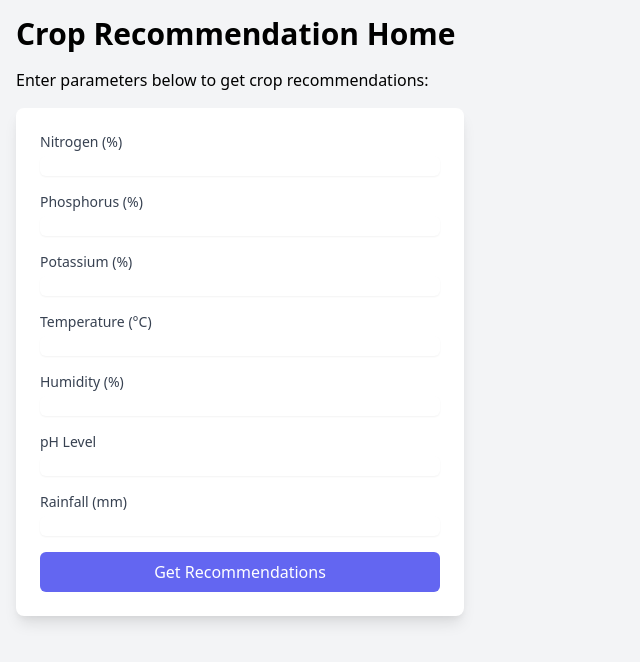
After one commit to AaryanPalve5/FarmBuddy, a Flask app: page /crop_home in a window 1280 px wide. The commit adds this page. Shown: the top 662 px of the page, without its empty margins (0-640 px from the left). Run offline with Flask 3, Linux system fonts and the light colour scheme; parts of the project's set-up code (start-up, migrations or seed data) failed here and were passed over.

Commit message:
new model added

```diff
--- a/app.py
+++ b/app.py
@@ -1,28 +1,45 @@
-from flask import Flask, request, render_template, redirect, url_for
+from flask import Flask, request, render_template
 import pandas as pd
+from sklearn.preprocessing import LabelEncoder
 import joblib
 import os
+import bz2
+import pickle
 
 app = Flask(__name__)
 
-# Load the datasets
+# Load the datasets for crop suitability
 districts_df = pd.read_csv('maharashtra_districts_nutrients.csv')
 crops_df = pd.read_csv('maharashtra_crops_nutrients.csv')
 
-# Load the model
+# Load the crop suitability model
 model_path = 'crop_suitability_model.pkl'
 if os.path.exists(model_path):
-    model = joblib.load(model_path)
+    crop_suitability_model = joblib.load(model_path)
 else:
-    model = None
-    print("Model not found. Please ensure 'crop_suitability_model.pkl' exists.")
+    crop_suitability_model = None
+    print("Crop Suitability Model not found. Please ensure 'crop_suitability_model.pkl' exists.")
 
+# Load the crop recommendation model
+def decompress_pickle(file):
+    with bz2.BZ2File(file, 'rb') as data:
+        return pickle.load(data)
+
+crop_recommendation_model = decompress_pickle('models\\crop_recommendation_model.pbz2')
+
+# Load dataset and fit label encoder for crop recommendation
+df = pd.read_csv("Dataset/Crop_recommendation.csv", encoding='utf-8')
+label_encoder = LabelEncoder()
+label_encoder.fit(df['label'])
+
+# Fertilizers dictionary for crop suitability
 fertilizers = {
     'Nitrogen': 'Urea',
     'Phosphorus': 'Single Super Phosphate (SSP)',
     'Potassium': 'Muriate of Potash (MOP)'
 }
 
+# Function to suggest fertilizers based on nutrient gap for crop suitability
 def suggest_fertilizers(nutrient_gap):
     suggestions = {}
     for nutrient, gap in nutrient_gap.items():
@@ -49,7 +66,7 @@ def predict():
     # Debug logging
     print(f"Received district: {district}, crop: {crop}")
 
-    if model:
+    if crop_suitability_model:
         district_data = districts_df[districts_df['District'].str.lower() == district]
         crop_data = crops_df[crops_df['Crop'].str.lower() == crop]
 
@@ -69,7 +86,7 @@ def predict():
                 district_data['Potassium']
             ]], columns=['Nitrogen_district', 'Phosphorus_district', 'Potassium_district'])
 
-            is_suitable = model.predict(input_data)[0]
+            is_suitable = crop_suitability_model.predict(input_data)[0]
 
             if is_suitable:
                 result = f"The crop '{crop}' is suitable for the district '{district}'."
@@ -87,9 +104,44 @@ def predict():
                     suggestions = suggest_fertilizers(nutrient_gap)
                     result = f"The crop '{crop}' is not suitable for the district '{district}' due to nutrient deficiencies. Suggested fertilizers: {suggestions}"
     else:
-        result = "Model not loaded."
+        result = "Crop Suitability Model not loaded."
 
     return render_template('result.html', result=result)
 
+@app.route('/crop_home')
+def crop_home():
+    return render_template('crop_home.html')
+
+@app.route('/crop_index')
+def crop_index():
+    return render_template('crop_index.html')
+
+@app.route('/crop_parameters', methods=['POST'])
+def crop_parameters():
+    try:
+        # Retrieve form data
+        N = float(request.form['N'])
+        P = float(request.form['P'])
+        K = float(request.form['K'])
+        temperature = float(request.form['temperature'])
+        humidity = float(request.form['humidity'])
+        ph = float(request.form['ph'])
+        rainfall = float(request.form['rainfall'])
+
+        # Make prediction using crop recommendation model
+        predicted_crop = crop_recommendation_model.predict([[N, P, K, temperature, humidity, ph, rainfall]])
+
+        # Decode the prediction
+        decoded_labels = label_encoder.inverse_transform(predicted_crop)
+        predicted_crop = decoded_labels[0]
+
+        # Render the result template with prediction results
+        return render_template('crop_result.html', crop=predicted_crop)
+
+    except Exception as e:
+        # Log and print any errors
+        print(f"Error: {e}")
+        return render_template('crop_result.html', crop="Error occurred during prediction")
+
 if __name__ == "__main__":
     app.run(debug=True)
--- /dev/null
+++ b/templates/crop_home.html
@@ -0,0 +1,46 @@
+<!DOCTYPE html>
+<html lang="en">
+<head>
+    <meta charset="UTF-8">
+    <meta name="viewport" content="width=device-width, initial-scale=1.0">
+    <title>Crop Recommendation Home</title>
+    <link href="https://cdn.jsdelivr.net/npm/tailwindcss@2.2.16/dist/tailwind.min.css" rel="stylesheet">
+</head>
+<body class="bg-gray-100">
+    <div class="container mx-auto p-4">
+        <h1 class="text-3xl font-bold mb-4">Crop Recommendation Home</h1>
+        <p class="mb-4">Enter parameters below to get crop recommendations:</p>
+        <form action="/crop_parameters" method="POST" class="max-w-md bg-white p-6 rounded-lg shadow-lg">
+            <div class="mb-4">
+                <label for="N" class="block text-sm font-medium text-gray-700">Nitrogen (%)</label>
+                <input type="text" id="N" name="N" class="mt-1 focus:ring-indigo-500 focus:border-indigo-500 block w-full shadow-sm sm:text-sm border-gray-300 rounded-md">
+            </div>
+            <div class="mb-4">
+                <label for="P" class="block text-sm font-medium text-gray-700">Phosphorus (%)</label>
+                <input type="text" id="P" name="P" class="mt-1 focus:ring-indigo-500 focus:border-indigo-500 block w-full shadow-sm sm:text-sm border-gray-300 rounded-md">
+            </div>
+            <div class="mb-4">
+                <label for="K" class="block text-sm font-medium text-gray-700">Potassium (%)</label>
+                <input type="text" id="K" name="K" class="mt-1 focus:ring-indigo-500 focus:border-indigo-500 block w-full shadow-sm sm:text-sm border-gray-300 rounded-md">
+            </div>
+            <div class="mb-4">
+                <label for="temperature" class="block text-sm font-medium text-gray-700">Temperature (°C)</label>
+                <input type="text" id="temperature" name="temperature" class="mt-1 focus:ring-indigo-500 focus:border-indigo-500 block w-full shadow-sm sm:text-sm border-gray-300 rounded-md">
+            </div>
+            <div class="mb-4">
+                <label for="humidity" class="block text-sm font-medium text-gray-700">Humidity (%)</label>
+                <input type="text" id="humidity" name="humidity" class="mt-1 focus:ring-indigo-500 focus:border-indigo-500 block w-full shadow-sm sm:text-sm border-gray-300 rounded-md">
+            </div>
+            <div class="mb-4">
+                <label for="ph" class="block text-sm font-medium text-gray-700">pH Level</label>
+                <input type="text" id="ph" name="ph" class="mt-1 focus:ring-indigo-500 focus:border-indigo-500 block w-full shadow-sm sm:text-sm border-gray-300 rounded-md">
+            </div>
+            <div class="mb-4">
+                <label for="rainfall" class="block text-sm font-medium text-gray-700">Rainfall (mm)</label>
+                <input type="text" id="rainfall" name="rainfall" class="mt-1 focus:ring-indigo-500 focus:border-indigo-500 block w-full shadow-sm sm:text-sm border-gray-300 rounded-md">
+            </div>
+            <button type="submit" class="w-full bg-indigo-500 text-white py-2 px-4 rounded-md hover:bg-indigo-600 focus:outline-none focus:ring-2 focus:ring-indigo-500 focus:ring-opacity-50">Get Recommendations</button>
+        </form>
+    </div>
+</body>
+</html>
--- a/templates/index.html
+++ b/templates/index.html
@@ -9,8 +9,9 @@
 <body class="bg-gray-100 min-h-screen flex flex-col justify-center items-center">
     <div class="text-center">
         <h1 class="text-green-500 text-4xl font-bold mb-6">Welcome to Farm Buddy</h1>
-        <p class="text-gray-700 text-lg mb-8">Your go-to solution for crop suitability prediction.</p>
+        <p class="text-gray-700 text-lg mb-8">A tool for farmer in every step of the way</p>
         <a href="{{ url_for('farmbuddy') }}" class="bg-green-500 hover:bg-green-600 text-white px-6 py-3 rounded-lg inline-block transition duration-300">Go to Farm Buddy</a>
+        <a href="{{ url_for('crop_home') }}" class="bg-indigo-500 hover:bg-indigo-600 text-white px-6 py-3 rounded-lg inline-block mt-4 transition duration-300">Go to Crop Recommendation</a>
     </div>
 </body>
 </html>
```
Also changed, not shown: tempCodeRunnerFile.py (+68 -12 lines), templates/crop_index.html (added, +16 -0 lines), templates/crop_result.html (added, +19 -0 lines), 2 other files.
